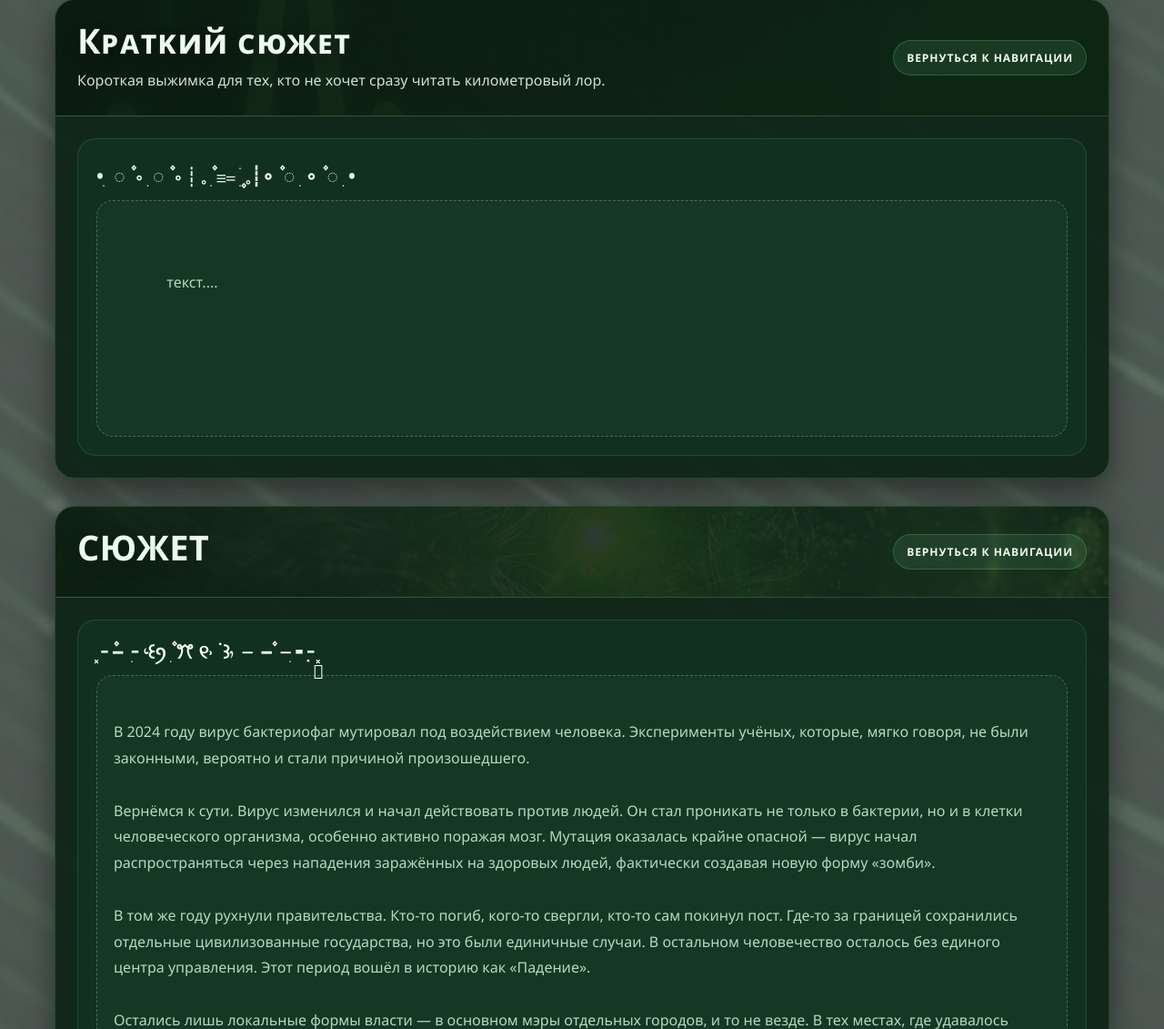
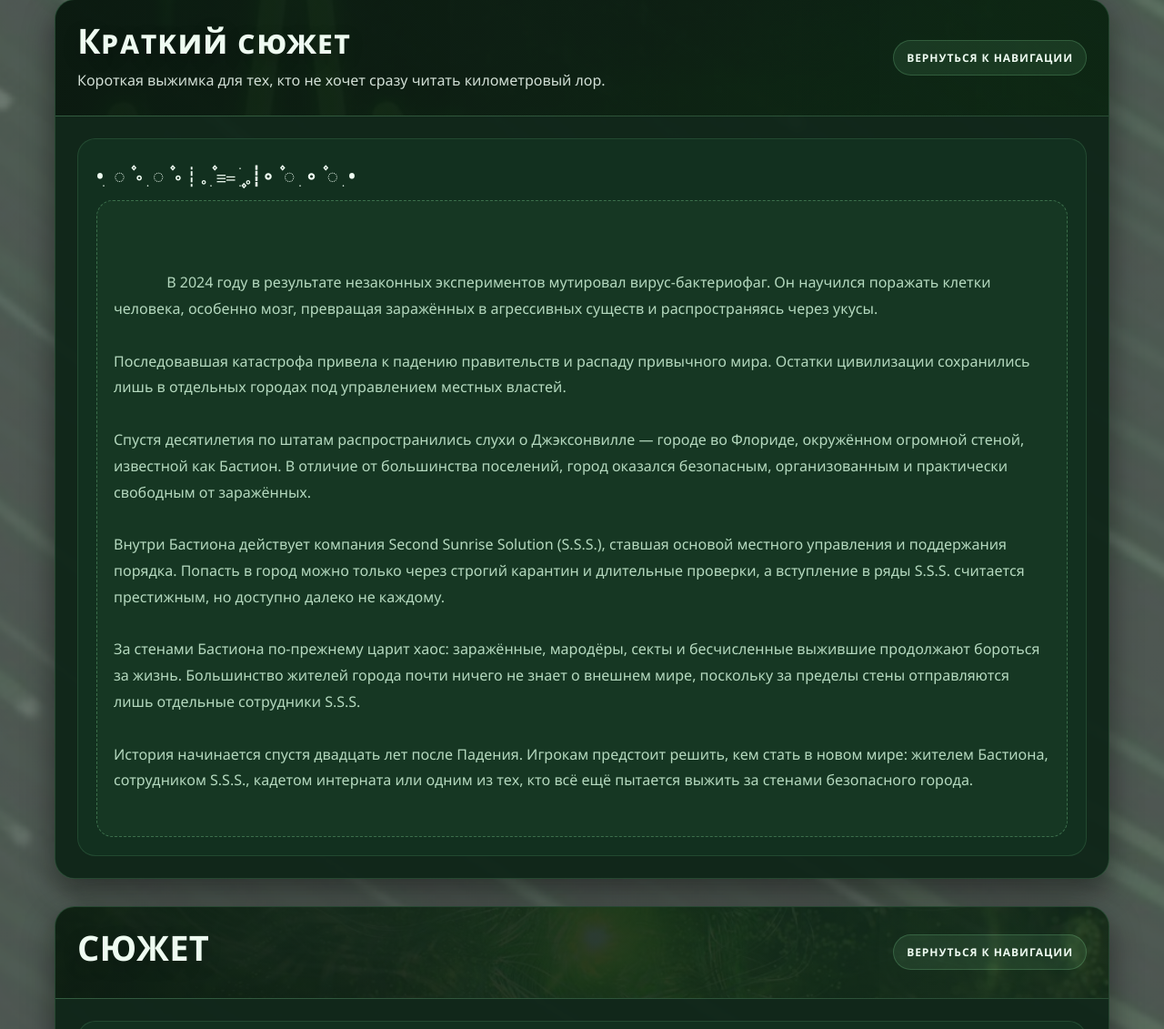
Before and after one commit to polintosiya-bot/-, a Flask app: page / in a window 1280 px wide. Shown: the part 4395-5526 px from the top of the page at 91% size. Run offline with Flask 3, Linux system fonts and the light colour scheme.

Commit message:
краткий сюжет добавлен

```diff
--- a/templates/story.html
+++ b/templates/story.html
@@ -744,7 +744,17 @@
             <h3>• ִ ◌ ۫ ∘ ִ ◌ ۫ ∘┊𓈒 ִ۫ 𓐈 ִֺ۪ 𓈒┊∘ ۫ ◌ ִ ∘ ۫ ◌ ִ •</h3>
             <div class="placeholder">
               <!-- ВСТАВЬ СЮДА КРАТКОЕ ОПИСАНИЕ СЮЖЕТА -->
-              текст....
+              В 2024 году в результате незаконных экспериментов мутировал вирус-бактериофаг. Он научился поражать клетки человека, особенно мозг, превращая заражённых в агрессивных существ и распространяясь через укусы.
+
+Последовавшая катастрофа привела к падению правительств и распаду привычного мира. Остатки цивилизации сохранились лишь в отдельных городах под управлением местных властей.
+
+Спустя десятилетия по штатам распространились слухи о Джэксонвилле — городе во Флориде, окружённом огромной стеной, известной как Бастион. В отличие от большинства поселений, город оказался безопасным, организованным и практически свободным от заражённых.
+
+Внутри Бастиона действует компания Second Sunrise Solution (S.S.S.), ставшая основой местного управления и поддержания порядка. Попасть в город можно только через строгий карантин и длительные проверки, а вступление в ряды S.S.S. считается престижным, но доступно далеко не каждому.
+
+За стенами Бастиона по-прежнему царит хаос: заражённые, мародёры, секты и бесчисленные выжившие продолжают бороться за жизнь. Большинство жителей города почти ничего не знает о внешнем мире, поскольку за пределы стены отправляются лишь отдельные сотрудники S.S.S.
+
+История начинается спустя двадцать лет после Падения. Игрокам предстоит решить, кем стать в новом мире: жителем Бастиона, сотрудником S.S.S., кадетом интерната или одним из тех, кто всё ещё пытается выжить за стенами безопасного города.
             </div>
           </div>
         </div>
```
